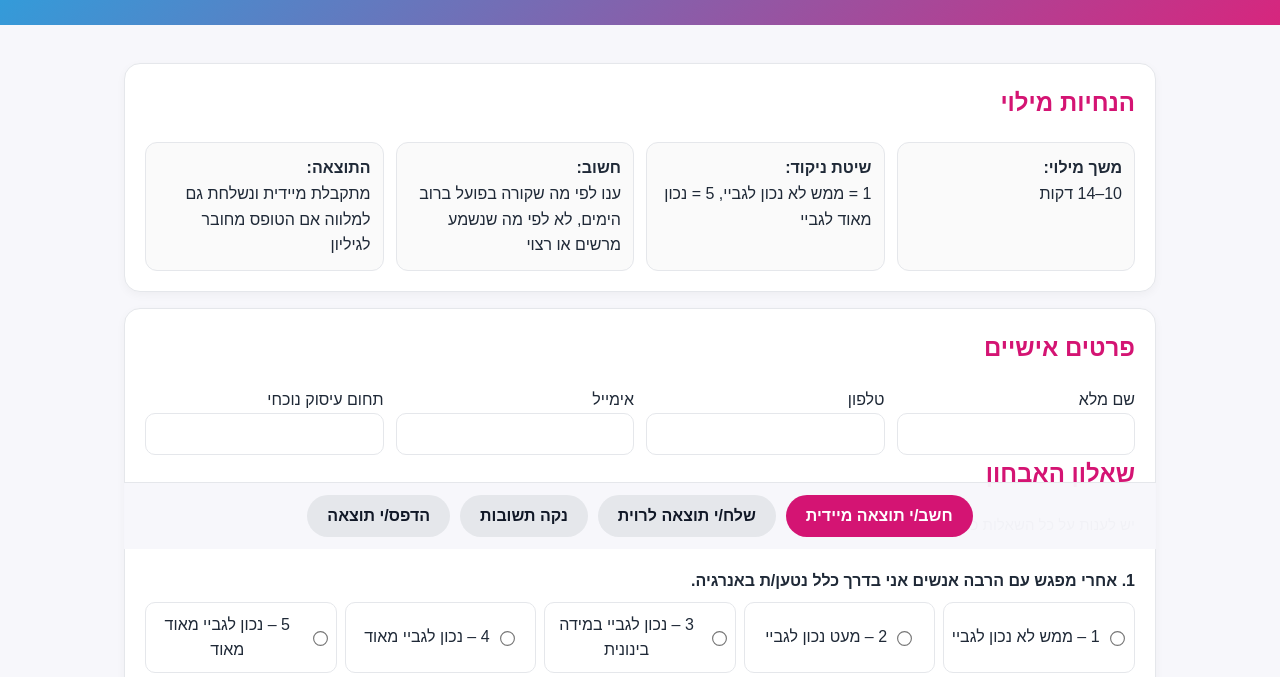
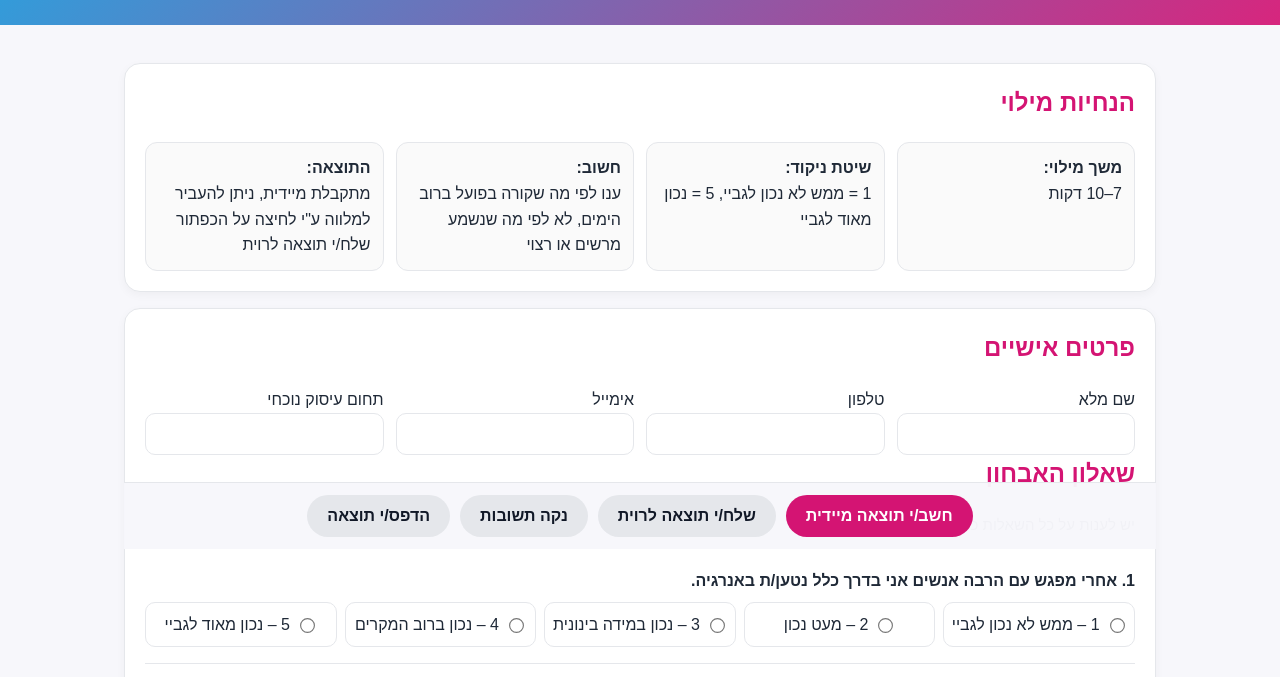
Before and after one commit to ravitharush-drm/ravit-diagnosis, a plain HTML site: page index.html in a window 1280 px wide. Shown: the part 251-928 px from the top of the page. Drawn offline with Linux system fonts and the light colour scheme.

Commit message:
Update index.html

```diff
--- a/index.html
+++ b/index.html
@@ -71,10 +71,10 @@
   <section>
     <h2>הנחיות מילוי</h2>
     <div class="intro-grid">
-      <div class="mini"><strong>משך מילוי:</strong><br>10–14 דקות</div>
+      <div class="mini"><strong>משך מילוי:</strong><br>7–10 דקות</div>
       <div class="mini"><strong>שיטת ניקוד:</strong><br>1 = ממש לא נכון לגביי, 5 = נכון מאוד לגביי</div>
       <div class="mini"><strong>חשוב:</strong><br>ענו לפי מה שקורה בפועל ברוב הימים, לא לפי מה שנשמע מרשים או רצוי</div>
-      <div class="mini"><strong>התוצאה:</strong><br>מתקבלת מיידית ונשלחת גם למלווה אם הטופס מחובר לגיליון</div>
+      <div class="mini"><strong>התוצאה:</strong><br>מתקבלת מיידית, ניתן להעביר למלווה ע"י לחיצה על הכפתור שלח/י תוצאה לרוית</div>
     </div>
   </section>
 
@@ -203,10 +203,10 @@ let lastResult = null;
 function optionText(v){
   const labels = {
     1: "1 – ממש לא נכון לגביי",
-    2: "2 – מעט נכון לגביי",
-    3: "3 – נכון לגביי במידה בינונית",
-    4: "4 – נכון לגביי מאוד",
-    5: "5 – נכון לגביי מאוד מאוד"
+    2: "2 – מעט נכון ",
+    3: "3 – נכון במידה בינונית",
+    4: "4 – נכון ברוב המקרים",
+    5: "5 – נכון מאוד לגביי"
   };
   return labels[v];
 }
```
